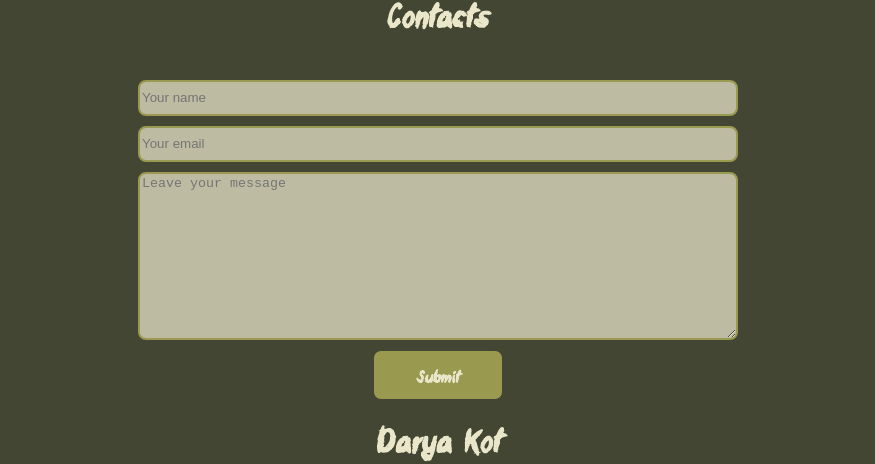
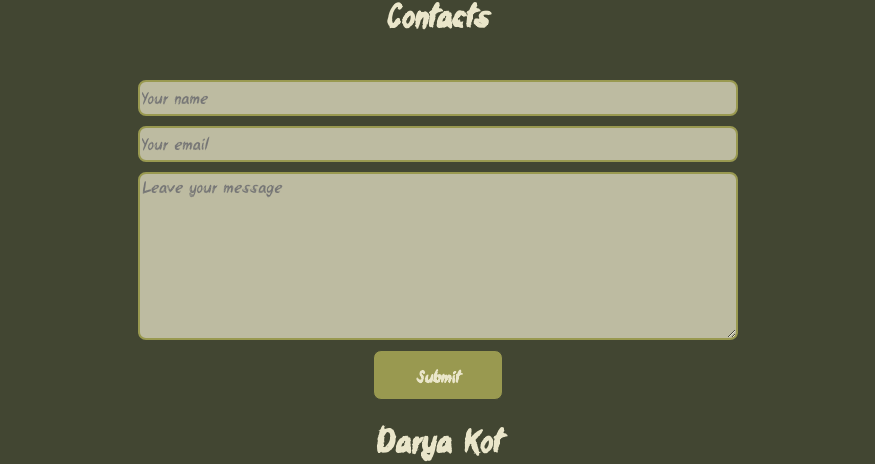
Before and after one commit to DariaGavrilenko/portfolio, a React (Create React App) app: page / in a window 1280 px wide. Shown: the part 2207-2671 px from the top of the page, without its empty margins (202-1077 px from the left). Built offline with nearby package versions, Linux system fonts and the light colour scheme.

Commit message:
fix font

```diff
--- a/src/components/Contacts/Contacts.module.css
+++ b/src/components/Contacts/Contacts.module.css
@@ -18,6 +18,7 @@
   display: flex;
   flex-direction: column;
   position: relative;
+  font-family: 'Beer money';
 }
 
 .container button {
@@ -38,6 +39,8 @@ input{
   border-radius: 8px;
   margin-bottom: 10px;
   background-color: rgba(233, 229, 200, 0.743);
+  font-family: 'Beer money';
+  font-size: large;
 }
 
 textarea{
@@ -46,6 +49,8 @@ textarea{
   border-radius: 8px;
   margin-bottom: 10px;
   background-color: rgba(233, 229, 200, 0.743);
+  font-family: 'Beer money';
+  font-size: large;
 }
 
 textarea:focus{
```
